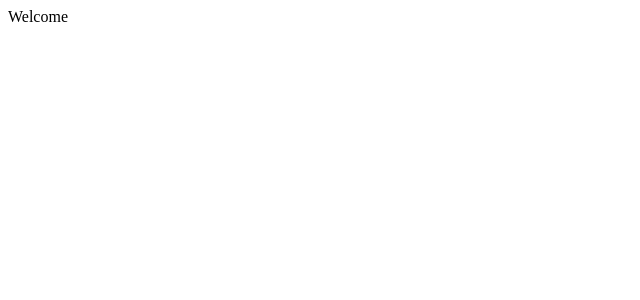
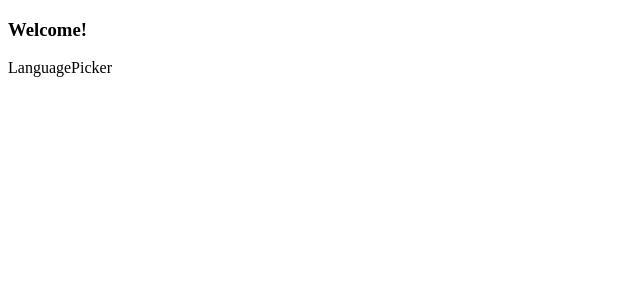
Before and after one commit to LudmiAbril/localBudd-desktop-chat, a React (Vite) app: page / in a window 1280 px wide. Shown: the top 300 px of the page, without its empty margins (0-640 px from the left). Built offline with nearby package versions, Linux system fonts and the light colour scheme.

Commit message:
step renders

```diff
--- /dev/null
+++ b/src/components/CustomAvatar.tsx
@@ -0,0 +1,9 @@
+import React from 'react'
+
+const CustomAvatar = () => {
+  return (
+    <div>CustomAvatar</div>
+  )
+}
+
+export default CustomAvatar
--- /dev/null
+++ b/src/components/InterestPicker.tsx
@@ -0,0 +1,9 @@
+import React from 'react'
+
+const InterestPicker = () => {
+  return (
+    <div>InterestPicker</div>
+  )
+}
+
+export default InterestPicker
--- /dev/null
+++ b/src/components/LanguagePicker.tsx
@@ -0,0 +1,9 @@
+import React from 'react'
+
+const LanguagePicker = () => {
+  return (
+    <div>LanguagePicker</div>
+  )
+}
+
+export default LanguagePicker
--- /dev/null
+++ b/src/components/NameInput.tsx
@@ -0,0 +1,9 @@
+import React from 'react'
+
+const NameInput = () => {
+  return (
+    <div>NameInput</div>
+  )
+}
+
+export default NameInput
--- /dev/null
+++ b/src/components/PronounsPicker.tsx
@@ -0,0 +1,9 @@
+import React from 'react'
+
+const PronounsPicker = () => {
+  return (
+    <div>PronounsPicker</div>
+  )
+}
+
+export default PronounsPicker
--- a/src/pages/WelcomePage.tsx
+++ b/src/pages/WelcomePage.tsx
@@ -1,6 +1,26 @@
+import { useState, type JSX } from "react"
+import LanguagePicker from "../components/LanguagePicker";
+import NameInput from "../components/NameInput";
+import PronounsPicker from "../components/PronounsPicker";
+import InterestPicker from "../components/InterestPicker";
+import CustomAvatar from "../components/CustomAvatar";
+
 const WelcomePage = () => {
+    const [step, setStep] = useState<number>(1);
+
+    const steps: { [key: string]: JSX.Element } = {
+        "1": <LanguagePicker />,
+        "2": <NameInput />,
+        "3": <PronounsPicker />,
+        "4": <InterestPicker />,
+        "5": <CustomAvatar />,
+    };
+
     return (
-        <div>Welcome</div>
+        <div>
+            <h3>Welcome!</h3>
+            {steps[step]}
+        </div>
     )
 }
 
```
Also changed, not shown: src/assets/mascot.png (added).
